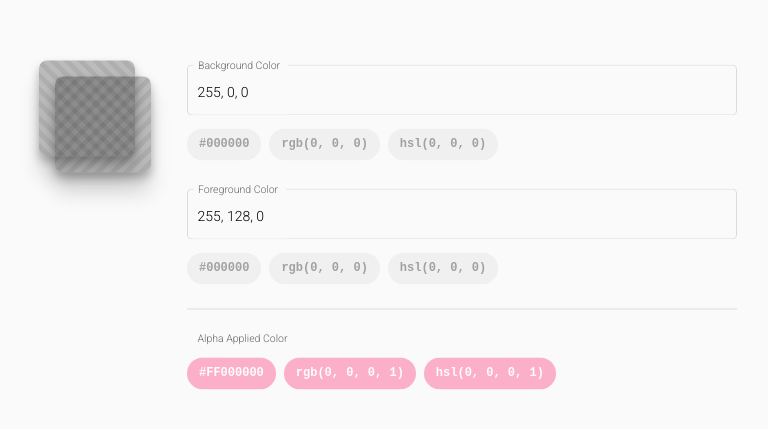
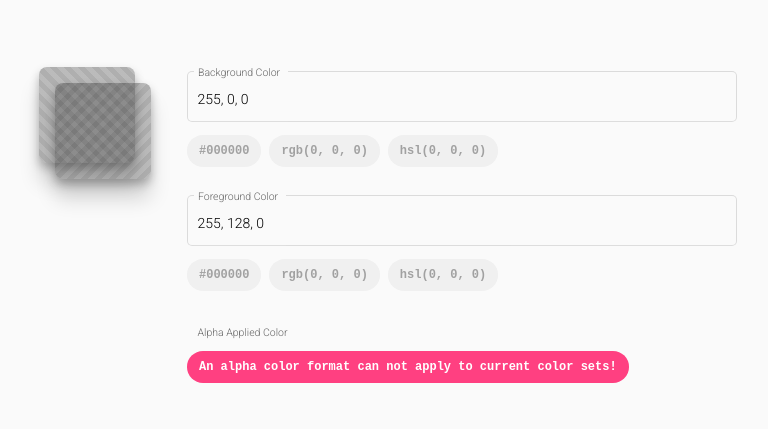
Before and after one commit to vberkaltun/ColorPicker, an Angular app: page / in a window 1280 px wide. Shown: the part 175-604 px from the top of the page, without its empty margins (252-1020 px from the left). Built offline with nearby package versions, Linux system fonts and the light colour scheme; a web font is replaced by a local one.

Commit message:
Infotext added

```diff
--- a/src/app/app.component.html
+++ b/src/app/app.component.html
@@ -31,15 +31,17 @@
                 </mat-chip-list>
             </div>
 
-            <mat-divider></mat-divider>
             <div>
                 <div class="infobar">
                     <mat-label>Alpha Applied Color</mat-label>
                 </div>
-                <mat-chip-list [disabled]="!colorAlpha.isColorSet">
-                    <mat-chip color="accent" selected (click)="colorAlpha.isColorSet ? openSnackBar() : null" [cdkCopyToClipboard]="colorAlpha.hexWithAlpha" matTooltip="{{ colorAlpha.isColorSet ? 'Copy HEX value to clipboard' : null }}">{{ colorAlpha.hexWithAlpha }}</mat-chip>
-                    <mat-chip color="accent" selected (click)="colorAlpha.isColorSet ? openSnackBar() : null" [cdkCopyToClipboard]="colorAlpha.rgbWithAlpha" matTooltip="{{ colorAlpha.isColorSet ? 'Copy RGB value to clipboard' : null }}">{{ colorAlpha.rgbWithAlpha }}</mat-chip>
-                    <mat-chip color="accent" selected (click)="colorAlpha.isColorSet ? openSnackBar() : null" [cdkCopyToClipboard]="colorAlpha.hslWithAlpha" matTooltip="{{ colorAlpha.isColorSet ? 'Copy HSL value to clipboard' : null }}">{{ colorAlpha.hslWithAlpha }}</mat-chip>
+                <mat-chip-list *ngIf="colorAlpha.isColorSet">
+                    <mat-chip color="accent" selected (click)="openSnackBar()" [cdkCopyToClipboard]="colorAlpha.hexWithAlpha" matTooltip="Copy HEX value to clipboard">{{ colorAlpha.hexWithAlpha }}</mat-chip>
+                    <mat-chip color="accent" selected (click)="openSnackBar()" [cdkCopyToClipboard]="colorAlpha.rgbWithAlpha" matTooltip="Copy RGB value to clipboard">{{ colorAlpha.rgbWithAlpha }}</mat-chip>
+                    <mat-chip color="accent" selected (click)="openSnackBar()" [cdkCopyToClipboard]="colorAlpha.hslWithAlpha" matTooltip="Copy HSL value to clipboard">{{ colorAlpha.hslWithAlpha }}</mat-chip>
+                </mat-chip-list>
+                <mat-chip-list *ngIf="!colorAlpha.isColorSet">
+                    <mat-chip color="accent" selected>An alpha color format can not apply to current color sets!</mat-chip>
                 </mat-chip-list>
             </div>
         </div>
```
